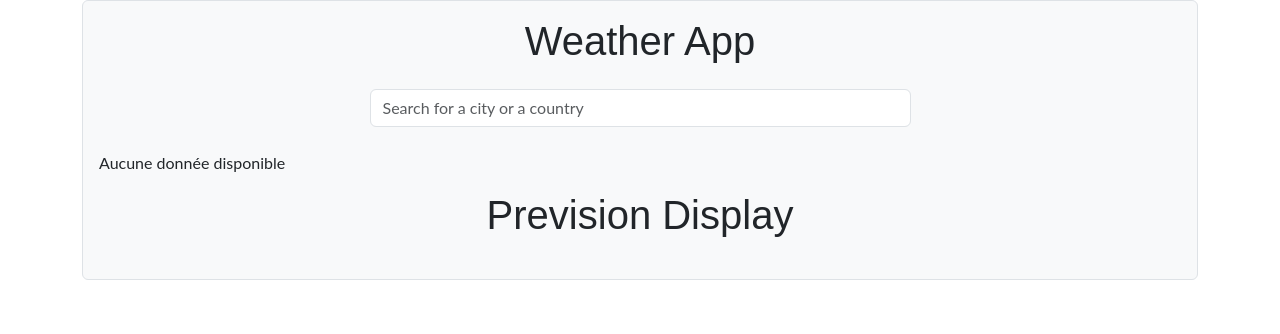
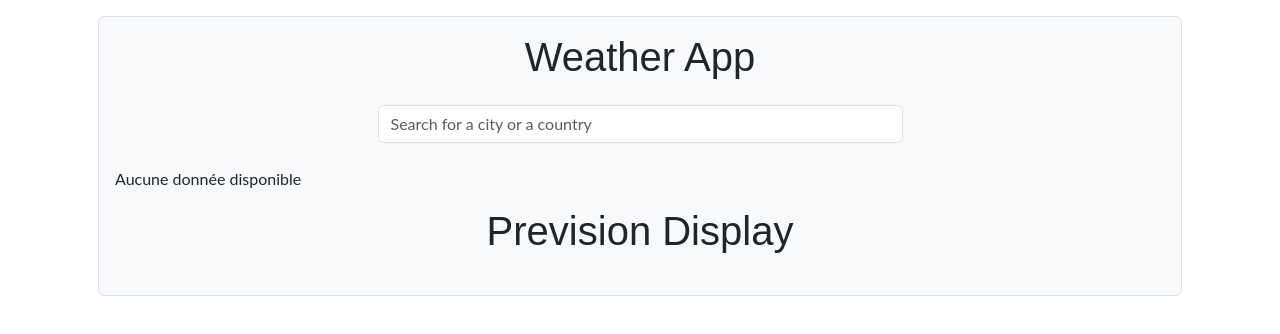
Before and after one commit to SkyDogzz/Sphere, a React (Vite) app: page / in a window 1280 px wide. Shown: the top 334 px of the page. Built offline with nearby package versions, Linux system fonts and the light colour scheme.

Commit message:
add basic bootstrap styling

```diff
--- a/src/App.tsx
+++ b/src/App.tsx
@@ -61,7 +61,7 @@ export default function App() {
 
   return (
     <div className="App container-xl ">
-      <div className="p-3 border rounded bg-light">
+      <div className="m-3 p-3 border rounded bg-light">
         <Header />
         <SearchBar search={search} setSearch={setSearch} />
         {apiError && <ErrorMessage message={apiError} />}
```
